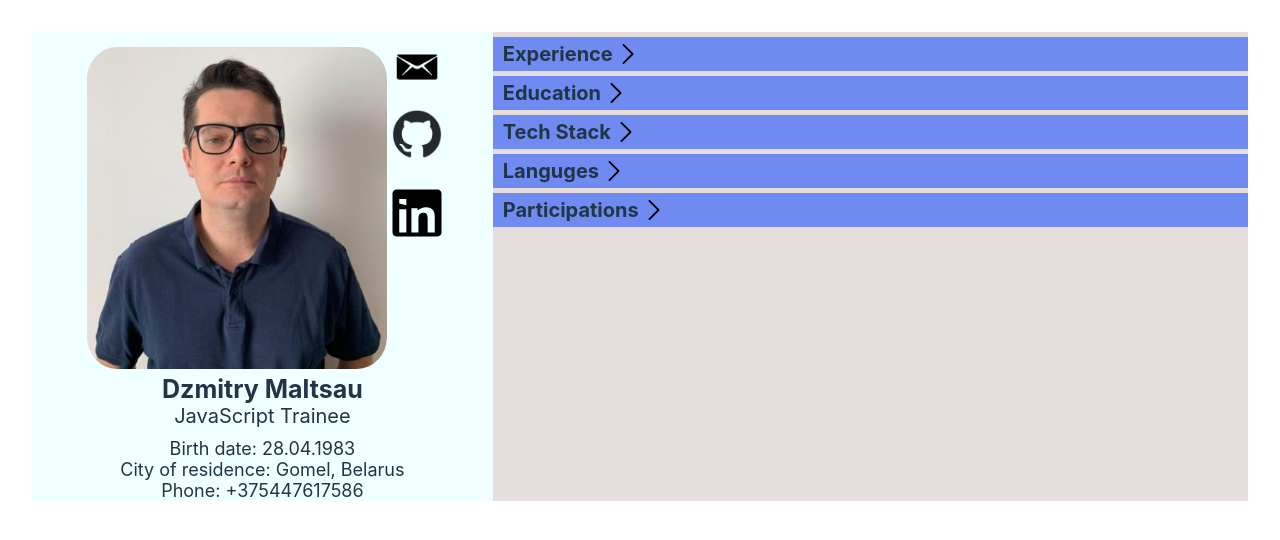
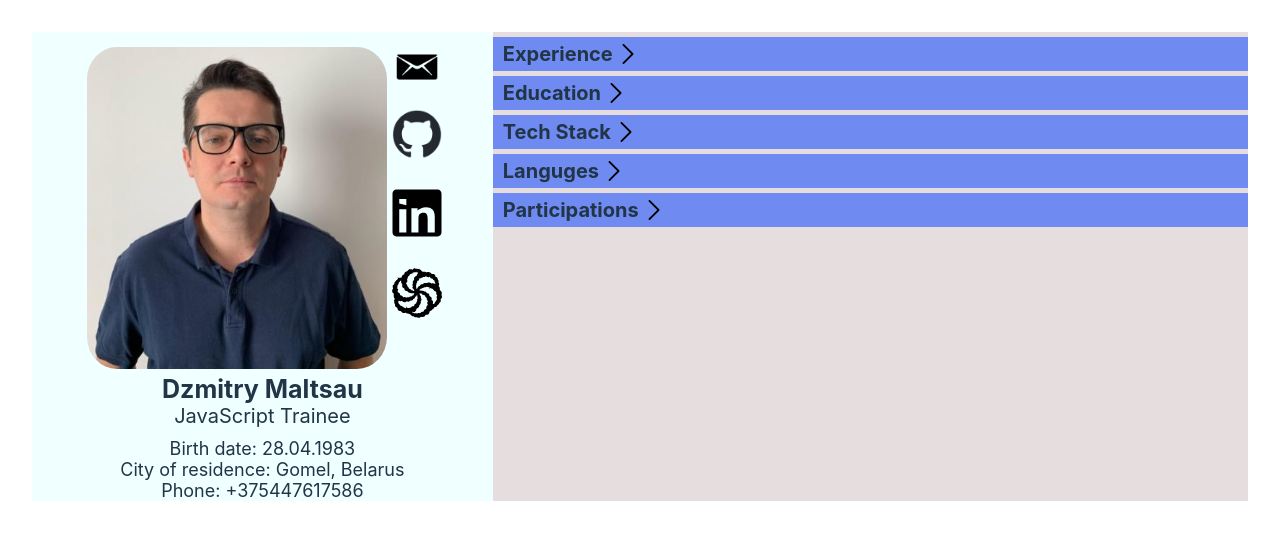
Before and after one commit to Maltsau/aboutMe, a React (Vite) app: page / in a window 1280 px wide. Shown: the top 540 px of the page. Built offline with nearby package versions, Linux system fonts and the light colour scheme.

Commit message:
CodewarsIconAdded

```diff
--- a/src/App.tsx
+++ b/src/App.tsx
@@ -4,6 +4,7 @@ import avatar from "./assets/avatar.png";
 import emailIcon from "./assets/email_icon.png";
 import gitIcon from "./assets/github-mark.png";
 import LinkedInIcon from "./assets/LinkedIn.svg";
+import codeWarsIcon from "./assets/codewars.svg";
 import "./App.css";
 
 import Paragraph from "./components/UI/buttons/Paragraph";
@@ -137,6 +138,16 @@ function App() {
                 alt="LinkedIn"
               ></Icon>
             </a>
+            <a href="https://www.codewars.com/users/Maltsau" target="_blank">
+              <Icon
+                size="4vw"
+                margin="1vw 0"
+                tightScreenSize="50px"
+                wideScreenSize="50px"
+                src={codeWarsIcon}
+                alt="codeWarsIcon"
+              ></Icon>
+            </a>
           </VerticalIconsContainer>
         </AvatarContainer>
         <TextParagraph
@@ -204,6 +215,16 @@ function App() {
                 alt="LinkedIn"
               ></Icon>
             </a>
+            <a href="https://www.codewars.com/users/Maltsau" target="_blank">
+              <Icon
+                size="4vw"
+                margin="1vw 0"
+                tightScreenSize="50px"
+                wideScreenSize="50px"
+                src={codeWarsIcon}
+                alt="codeWarsIcon"
+              ></Icon>
+            </a>
           </HorisontalIconsContainer>
         </ContactsContainer>
       </ContactsAvatarContainer>
--- a/src/components/InfoPart.tsx
+++ b/src/components/InfoPart.tsx
@@ -123,22 +123,24 @@ export default function InfoPart() {
         onClick={() => setIsLangugesVisible(!isLangugesVisible)}
         content={
           <LangugesContainer>
-            <RotatingFlexContainer padding="5px">
-              <TextParagraph padding="5px 10px">Russian – native</TextParagraph>
+            <RotatingFlexContainer>
+              <TextParagraph padding="0 10px" wideScreenPadding="5px 10px">
+                Russian – native
+              </TextParagraph>
               <VanishingContainer>
                 <RoundIcon size="3vw" percents={100} />
               </VanishingContainer>
             </RotatingFlexContainer>
-            <RotatingFlexContainer padding="5px">
-              <TextParagraph padding="5px 10px">
+            <RotatingFlexContainer>
+              <TextParagraph padding="0 10px" wideScreenPadding="5px 10px">
                 Belarusian – fluent
               </TextParagraph>
               <VanishingContainer>
                 <RoundIcon size="3vw" percents={100} />
               </VanishingContainer>
             </RotatingFlexContainer>
-            <RotatingFlexContainer padding="5px">
-              <TextParagraph padding="5px 10px">
+            <RotatingFlexContainer>
+              <TextParagraph padding="0 10px" wideScreenPadding="5px 10px">
                 English - intermediate
               </TextParagraph>
               <VanishingContainer>
--- a/src/components/UI/CommonElements.tsx
+++ b/src/components/UI/CommonElements.tsx
@@ -5,6 +5,7 @@ export const TextParagraph = styled.p<{
   underline?: boolean;
   color?: string;
   padding?: string;
+  wideScreenPadding?: string;
   fontSize?: string;
   tightScreenFont?: string;
   wideScreenFont?: string;
@@ -22,6 +23,7 @@ export const TextParagraph = styled.p<{
   }
   @media (min-width: 900px) {
     font-size: ${(props) => props.wideScreenFont};
+    padding: ${(props) => props.wideScreenPadding};
   }
 `;
 
--- a/src/index.css
+++ b/src/index.css
@@ -16,7 +16,7 @@
 
 a {
   font-weight: 500;
-  color: #646cff;
+  /* color: #646cff; */
   text-decoration: inherit;
 }
 a:hover {
```
Also changed, not shown: src/assets/codewars.svg (added).
